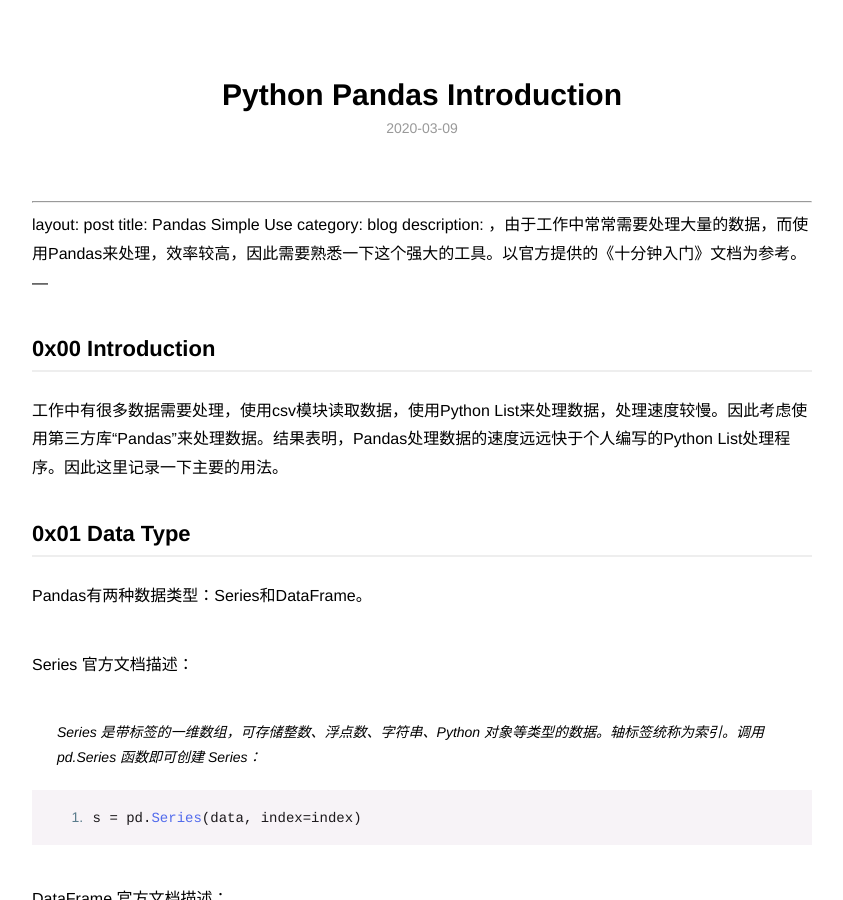
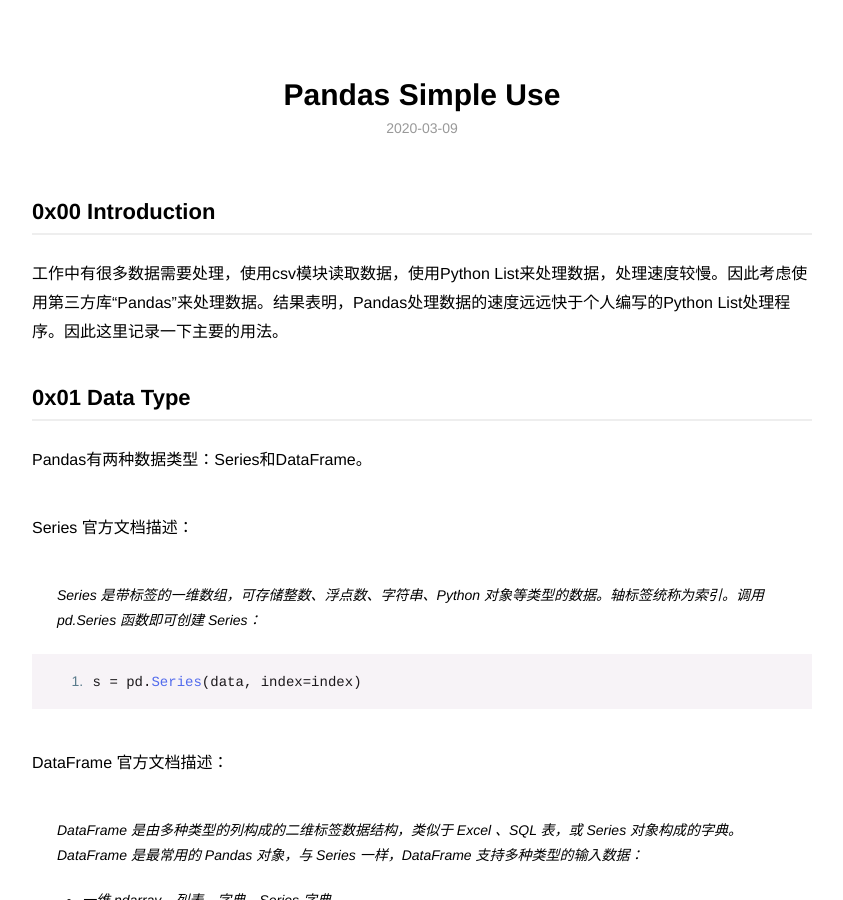
Before and after one commit to weilee460/weilee460.github.io, a Jekyll site: the page built from _posts/2020-03-09-python-pandas-introduction.md, in a window 1280 px wide and 900 px high. Shown: the whole window, without its empty margins (218-1061 px from the left). Built offline with Jekyll 4.4.1, drawn with Linux system fonts in a browser that asks for light colours; our own code applies the rules of GitHub Pages for plain Markdown files.

Commit message:
modify one write error.

```diff
--- a/_posts/2020-03-09-python-pandas-introduction.md
+++ b/_posts/2020-03-09-python-pandas-introduction.md
@@ -1,9 +1,8 @@
-
 ---
 layout:     post
 title:    Pandas Simple Use
 category: blog
-description: ，由于工作中常常需要处理大量的数据，而使用Pandas来处理，效率较高，因此需要熟悉一下这个强大的工具。以官方提供的《十分钟入门》文档为参考。
+description: 由于工作中常常需要处理大量的数据，而使用Pandas来处理，效率较高，因此需要熟悉一下这个强大的工具。以官方提供的《十分钟入门》文档为参考。
 ---
 
 
```
